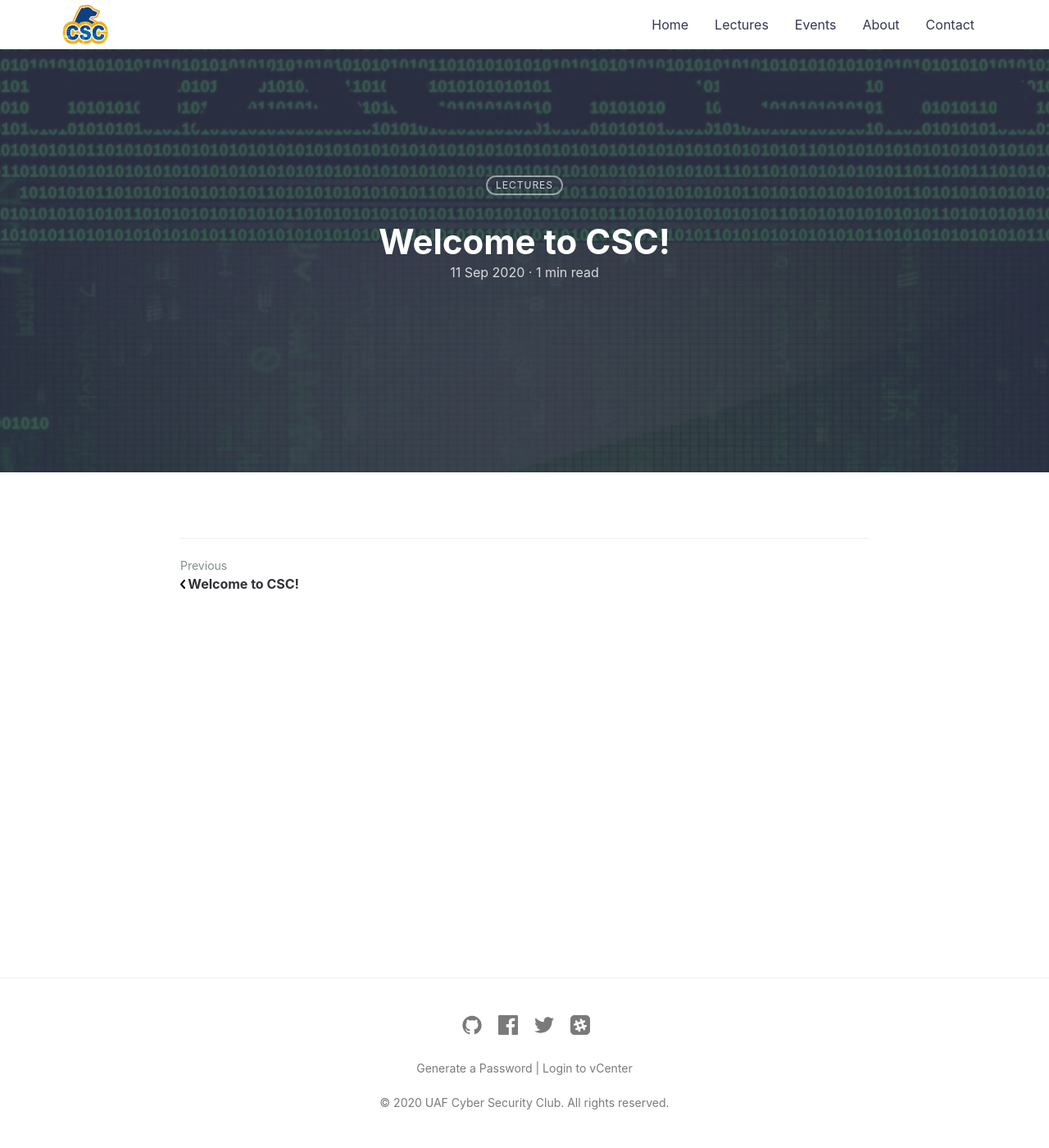
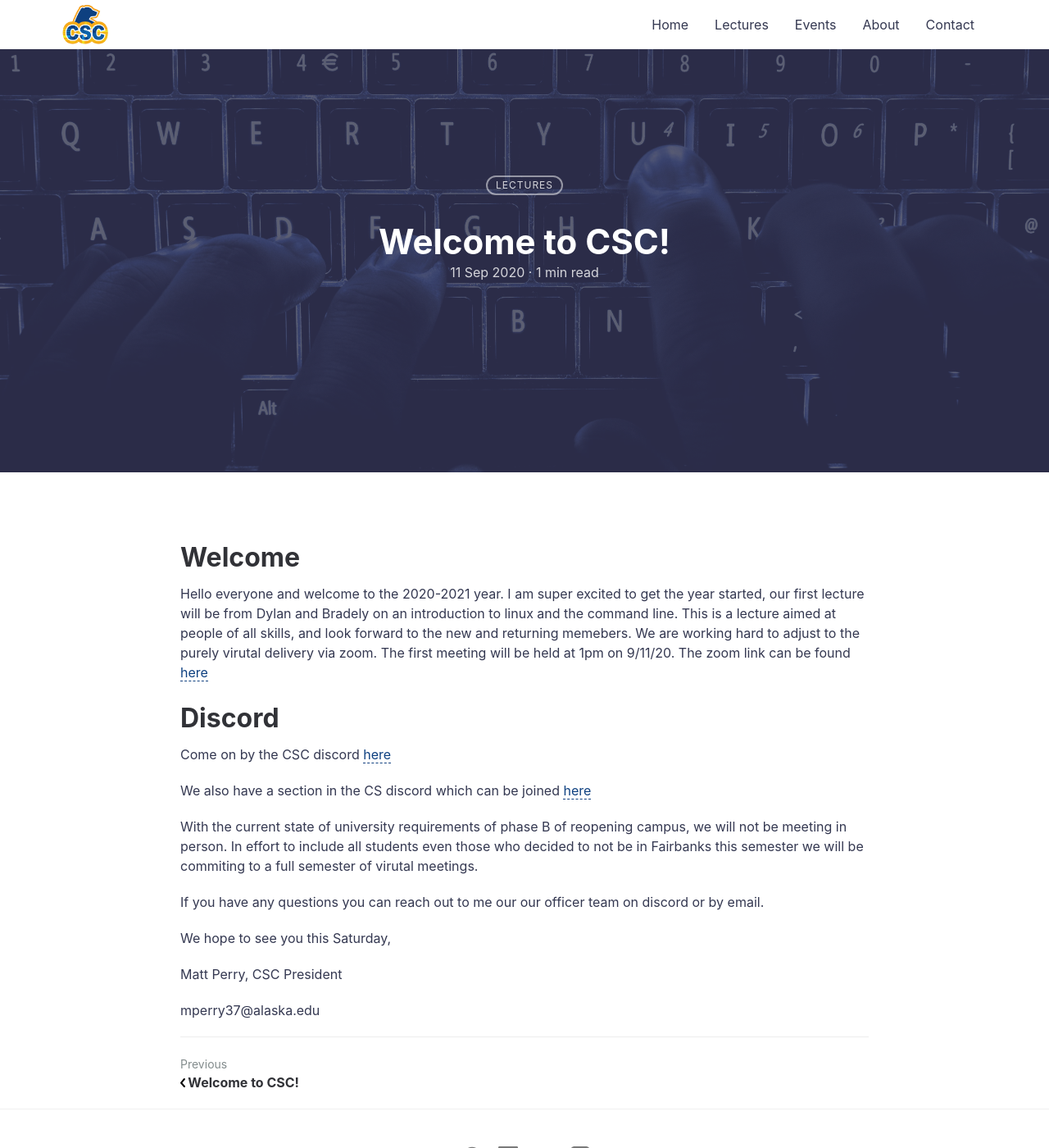
Before and after one commit to UAFCSC/uafcsc.github.io, a Jekyll site: the page built from _posts/2020-09-11-Welcome.md, in a window 1280 px wide and 1400 px high. Shown: the whole window at 82% size. Built offline with Jekyll 4.4.1, drawn with Linux system fonts in a browser that asks for light colours; nearby versions of some CDN libraries.

Commit message:
update welcome post

```diff
--- a/_posts/2020-09-11-Welcome.md
+++ b/_posts/2020-09-11-Welcome.md
@@ -1,7 +1,28 @@
 ---
 layout: post
 title: Welcome to CSC!
-featured-img: hacker
+featured-img: keyboard
 author: Matt Perry
 categories: [Lectures]
 ---
+
+# Welcome
+
+Hello everyone and welcome to the 2020-2021 year.
+I am super excited to get the year started, our first lecture will be from Dylan and Bradely on an introduction to linux and the command line. This is a lecture aimed at people of all skills, and look forward to the new and returning memebers. We are working hard to adjust to the purely virutal delivery via zoom. The first meeting will be held at 1pm on 9/11/20. The zoom link can be found [here]( https://alaska.zoom.us/j/91471178163?pwd=RFNJanBpdC83TDdhWEdqeGdNYmZpdz09)
+
+# Discord
+
+Come on by the CSC discord [here](https://discord.gg/yA8TTrJ)
+
+We also have a section in the CS discord which can be joined [here](https://nookbot.katlyn.dev/)
+
+With the current state of university requirements of phase B of reopening campus, we will not be meeting in person. In effort to include all students even those who decided to not be in Fairbanks this semester we will be commiting to a full semester of virutal meetings.
+
+If you have any questions you can reach out to me our our officer team on discord or by email.
+
+We hope to see you this Saturday,
+
+Matt Perry, CSC President
+
+mperry37@alaska.edu
```
